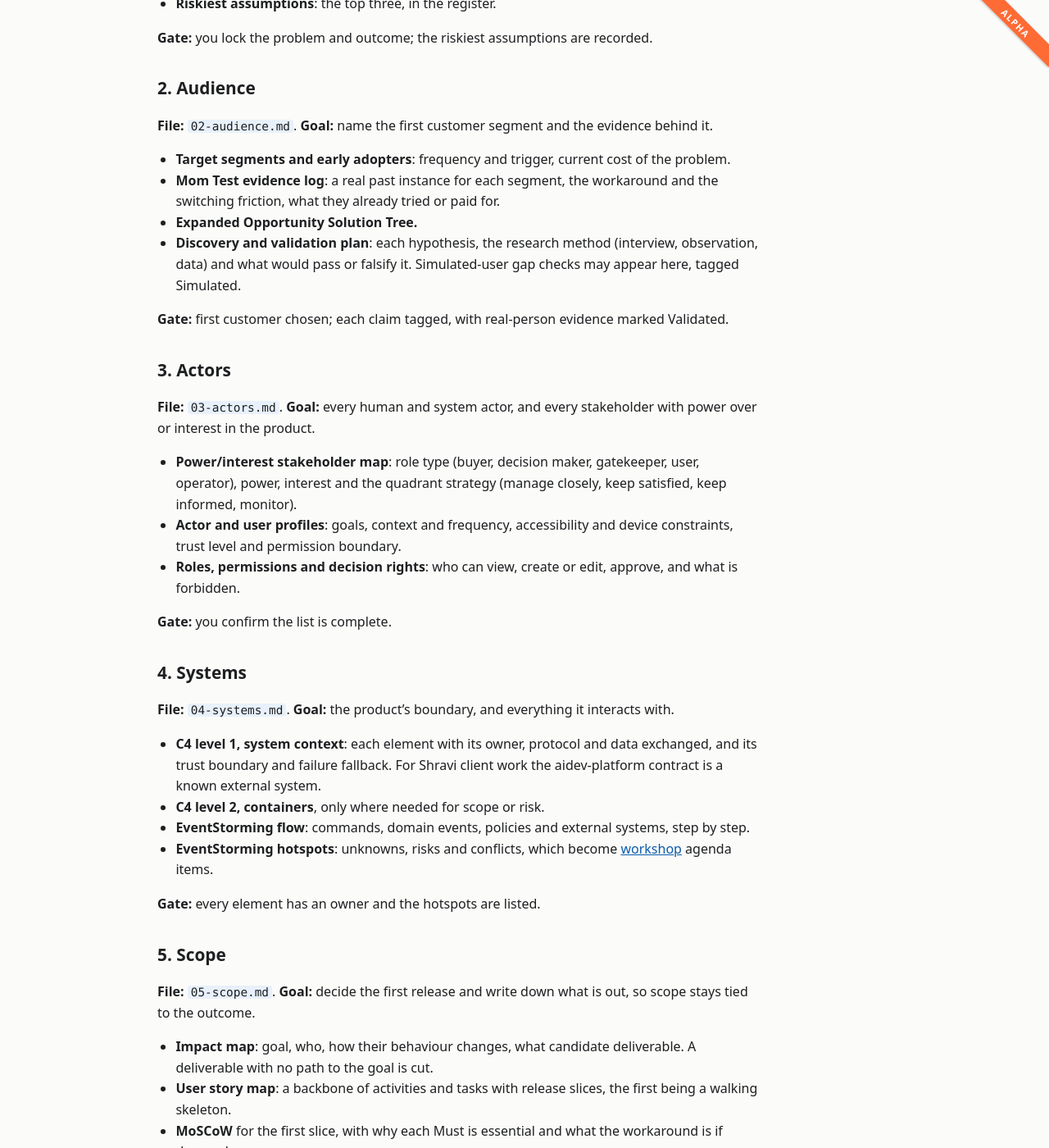
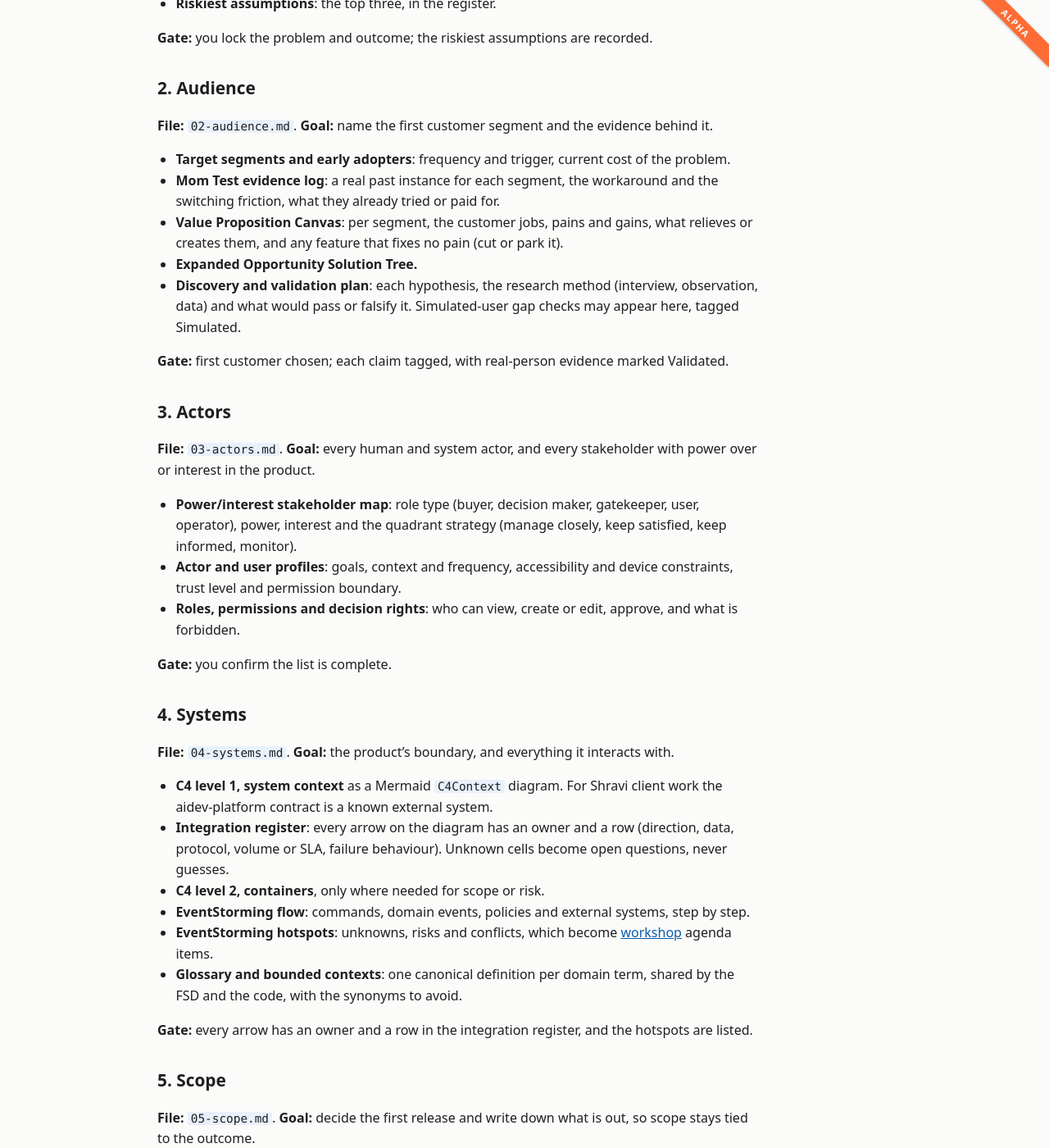
Before and after one commit to mitulamin/aidev-po, a Jekyll site: the page built from docs/stages.md, in a window 1280 px wide and 1400 px high, scrolled down 1117 px. Shown: the whole window at 82% size. Built offline with Jekyll 4.4.1, drawn with Linux system fonts in a browser that asks for light colours; some of the changed text lies outside the part shown.

Commit message:
Docs: stages and README match updated stage templates
Co-authored-by: Mitul Amin <mitul.github@shravi.dev>

```diff
--- a/docs/stages.md
+++ b/docs/stages.md
@@ -40,6 +40,7 @@ Where a stage reviewer finds problems, the producer revises in a fresh context,
 
 - **Target segments and early adopters**: frequency and trigger, current cost of the problem.
 - **Mom Test evidence log**: a real past instance for each segment, the workaround and the switching friction, what they already tried or paid for.
+- **Value Proposition Canvas**: per segment, the customer jobs, pains and gains, what relieves or creates them, and any feature that fixes no pain (cut or park it).
 - **Expanded Opportunity Solution Tree.**
 - **Discovery and validation plan**: each hypothesis, the research method (interview, observation, data) and what would pass or falsify it. Simulated-user gap checks may appear here, tagged Simulated.
 
@@ -59,17 +60,20 @@ Where a stage reviewer finds problems, the producer revises in a fresh context,
 
 **File:** `04-systems.md`. **Goal:** the product's boundary, and everything it interacts with.
 
-- **C4 level 1, system context**: each element with its owner, protocol and data exchanged, and its trust boundary and failure fallback. For Shravi client work the aidev-platform contract is a known external system.
+- **C4 level 1, system context** as a Mermaid `C4Context` diagram. For Shravi client work the aidev-platform contract is a known external system.
+- **Integration register**: every arrow on the diagram has an owner and a row (direction, data, protocol, volume or SLA, failure behaviour). Unknown cells become open questions, never guesses.
 - **C4 level 2, containers**, only where needed for scope or risk.
 - **EventStorming flow**: commands, domain events, policies and external systems, step by step.
 - **EventStorming hotspots**: unknowns, risks and conflicts, which become [workshop](#6-workshops) agenda items.
+- **Glossary and bounded contexts**: one canonical definition per domain term, shared by the FSD and the code, with the synonyms to avoid.
 
-**Gate:** every element has an owner and the hotspots are listed.
+**Gate:** every arrow has an owner and a row in the integration register, and the hotspots are listed.
 
 ## 5. Scope
 
 **File:** `05-scope.md`. **Goal:** decide the first release and write down what is out, so scope stays tied to the outcome.
 
+- **Appetite**: the ceiling you set for release 1 (budget, effort band or timebox), with a one-line scope summary of in, out and later.
 - **Impact map**: goal, who, how their behaviour changes, what candidate deliverable. A deliverable with no path to the goal is cut.
 - **User story map**: a backbone of activities and tasks with release slices, the first being a walking skeleton.
 - **MoSCoW** for the first slice, with why each Must is essential and what the workaround is if dropped.
@@ -94,7 +98,8 @@ Where a stage reviewer finds problems, the producer revises in a fresh context,
 **File:** `07-presentations.md`. **Goal:** tell the story so a stakeholder can decide, tailored to where they sit on the stakeholder map.
 
 - **PR/FAQ** (working backwards): a one-page press release, a customer FAQ and a hard-questions internal FAQ, answering for the first slice only.
-- **Stakeholder presentation outline**: slides with the target audience from the actor map and the key point of each.
+- **Narrative memo**: a short memo for high-power stakeholders (Manage Closely or Keep Satisfied on the actor map): the decision requested, the problem and cost of the status quo, the recommended slice 1 and appetite, and the non-goals and top risks. Every claim cites an ID.
+- **Stakeholder presentation outline**: decision-led, with one decision per deck and the answer first, tailored per audience from the same material. Each slide names its target audience from the actor map and its key point.
 
 **Gate:** the evidence auditor finds no claim without a source.
 
```
Also changed, not shown: README.md.
